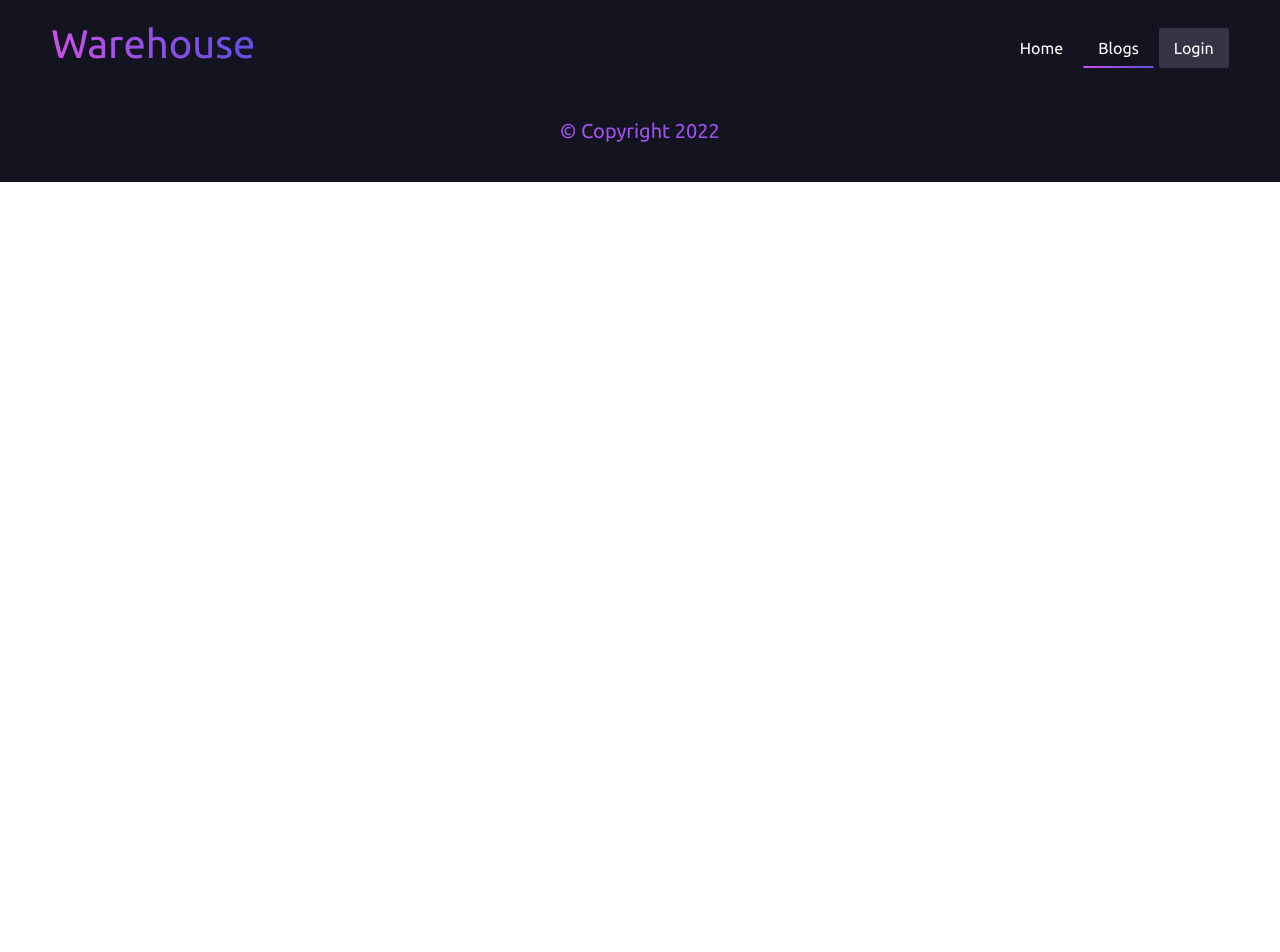
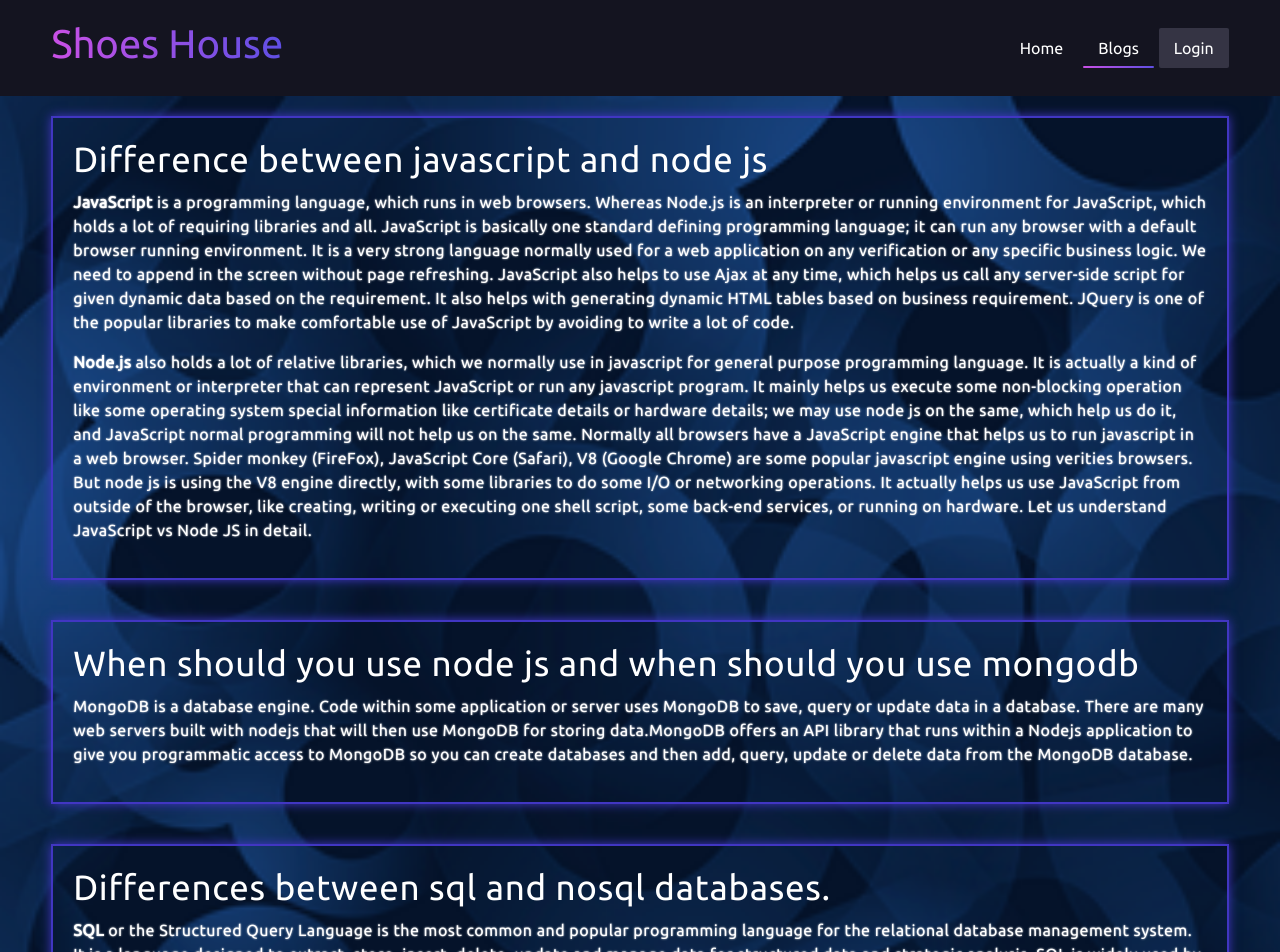
Before and after one commit to sabbir-devs/shoes-house-management-client-side, a React (Create React App) app: page /blogs in a window 1280 px wide. Shown: the top 952 px of the page. Before the commit the page ends 800 px from the top, so only its background shows below. Built offline with nearby package versions, Linux system fonts and the light colour scheme; no server answers.

Commit message:
inventory section added

```diff
--- a/public/index.html
+++ b/public/index.html
@@ -24,7 +24,7 @@
       work correctly both with client-side routing and a non-root public URL.
       Learn how to configure a non-root public URL by running `npm run build`.
     -->
-    <title>React App</title>
+    <title>Shoes House</title>
   </head>
   <body>
     <noscript>You need to enable JavaScript to run this app.</noscript>
--- a/src/App.js
+++ b/src/App.js
@@ -5,8 +5,8 @@ import Login from './pages/Home/Login/Login';
 import Signup from './pages/Home/Signup/Signup';
 import Header from './pages/Shared/Header/Header';
 import Footer from './pages/Shared/Footer/Footer';
-import Inventory from './pages/Home/Inventory/Inventory';
 import Blogs from './pages/Home/Blogs/Blogs';
+import ManageInventory from './pages/Home/ManageInventory/ManageInventory';
 import NotFound from './pages/Shared/NotFound/NotFound'
 import { Toaster } from 'react-hot-toast';
 import MyItems from './pages/Home/MyItems/MyItems';
@@ -23,14 +23,10 @@ function App() {
         <Route path='/' element={<Home></Home>}></Route>
         <Route path='/login' element={<Login></Login>}></Route>
         <Route path='/signup' element={<Signup></Signup>}></Route>
-        <Route path='/inventory' element={<Inventory></Inventory>}></Route>
+        <Route path='/manageitems' element={<PrivetRoute><ManageInventory></ManageInventory></PrivetRoute>}></Route>
         <Route path='/blogs' element={<Blogs></Blogs>}></Route>
-        <Route path='/myitems' element={
-          <PrivetRoute>
-            <MyItems></MyItems>
-          </PrivetRoute>
-        }></Route>
-        <Route path='/additems' element={<AddItem></AddItem>}></Route>
+        <Route path='/myitems' element={<PrivetRoute><MyItems></MyItems></PrivetRoute>}></Route>
+        <Route path='/additems' element={<PrivetRoute><AddItem></AddItem></PrivetRoute>}></Route>
         <Route path='/*' element={<NotFound></NotFound>}></Route>
       </Routes>
     <Footer></Footer>
--- a/src/pages/Home/Blogs/Blogs.css
+++ b/src/pages/Home/Blogs/Blogs.css
@@ -0,0 +1,32 @@
+.blogs{
+    color: #fff;
+    background: url('../../../images/blogs-banner.png');
+    background-size: cover;
+    background-position: center;
+    background-repeat: no-repeat;
+    display: flex;
+    flex-direction: column;
+    flex-wrap: wrap;
+    align-items: center;
+    justify-content: center;
+    padding: 0 4%;
+}
+.blog{
+    padding: 20px;
+    border: 2px solid #4136c2;
+    margin: 20px 0;
+    box-shadow: 0 0 10px 0 #4136c2;
+}
+.blog:hover{
+    box-shadow: 0 0 20px 2px #4136c2;
+}
+.blog h1{
+    font-size: 35px;
+    margin-bottom: 10px;
+    letter-spacing: .7px;
+}
+.blog p{
+    font-size: 16px;
+    letter-spacing: .5px;
+    text-shadow: 0 0 2px #fff;
+}
--- a/src/pages/Home/Blogs/Blogs.js
+++ b/src/pages/Home/Blogs/Blogs.js
@@ -4,7 +4,26 @@ import './Blogs.css';
 const Blogs = () => {
     return (
         <div className='blogs'>
-
+            <div className="blog">
+                <h1>Difference between javascript and node js</h1>
+                <p><strong>JavaScript</strong> is a programming language, which runs in web browsers. Whereas Node.js is an interpreter or running environment for JavaScript, which holds a lot of requiring libraries and all. JavaScript is basically one standard defining programming language; it can run any browser with a default browser running environment. It is a very strong language normally used for a web application on any verification or any specific business logic. We need to append in the screen without page refreshing. JavaScript also helps to use Ajax at any time, which helps us call any server-side script for given dynamic data based on the requirement. It also helps with generating dynamic HTML tables based on business requirement. JQuery is one of the popular libraries to make comfortable use of JavaScript by avoiding to write a lot of code.
+                </p>
+                <p>
+                <strong>Node.js</strong> also holds a lot of relative libraries, which we normally use in javascript for general purpose programming language. It is actually a kind of environment or interpreter that can represent JavaScript or run any javascript program. It mainly helps us execute some non-blocking operation like some operating system special information like certificate details or hardware details; we may use node js on the same, which help us do it, and JavaScript normal programming will not help us on the same. Normally all browsers have a JavaScript engine that helps us to run javascript in a web browser. Spider monkey (FireFox), JavaScript Core (Safari), V8 (Google Chrome) are some popular javascript engine using verities browsers. But node js is using the V8 engine directly, with some libraries to do some I/O or networking operations. It actually helps us use JavaScript from outside of the browser, like creating, writing or executing one shell script, some back-end services, or running on hardware. Let us understand  JavaScript vs Node JS in detail.</p>
+            </div>
+            <div className="blog">
+                <h1>When should you use node js and when should you use mongodb</h1>
+                <p>MongoDB is a database engine. Code within some application or server uses MongoDB to save, query or update data in a database. There are many web servers built with nodejs that will then use MongoDB for storing data.MongoDB offers an API library that runs within a Nodejs application to give you programmatic access to MongoDB so you can create databases and then add, query, update or delete data from the MongoDB database.</p>
+            </div>
+            <div className="blog">
+                <h1>Differences between sql and nosql databases.</h1>
+                <p><strong>SQL</strong> or the Structured Query Language is the most common and popular programming language for the relational database management system. It is a language designed to extract, store, insert, delete, update and manage data for structured data and strategic analysis. SQL is widely used by top tech companies like Facebook, Whatsapp, etc for data processing solutions. It is used for different types of RDBMS including Oracle, MySQL, SQLServer, etc.</p>
+                <p><strong>NoSQL</strong> database provides a mechanism for storage and retrieval of data that is modelled other than tabular form. It was introduced by Carl Stroz in the year 1998 called a Non-relational database. Now, it stands for Not only SQL. It is not limited to storing data in tables, instead, enables the big data to be stored in the structured, unstructured, semi-structured or polymorphic form. It is not limited to storing data in tables, instead, enables the big data to be stored in the structured, unstructured, semi-structured or polymorphic form. Companies like Twitter and Google, with a tremendous amount of data set like the user data of the social platforms, prefer to use NoSQL over any other RDBMS.</p>
+            </div>
+            <div className="blog">
+                <h1>What is the purpose of jwt and how does it work</h1>
+                <p>JWT, or JSON Web Token, is an open standard used to share security information between two parties — a client and a server. Each JWT contains encoded JSON objects, including a set of claims. JWTs are signed using a cryptographic algorithm to ensure that the claims cannot be altered after the token is issued.</p>
+            </div>
         </div>
     );
 };
--- a/src/pages/Home/Home/Home.js
+++ b/src/pages/Home/Home/Home.js
@@ -5,6 +5,7 @@ import slider2 from '../../../images/slider2.jpeg';
 import slider3 from '../../../images/slider3.jpeg';
 import { Carousel } from 'react-bootstrap';
 import 'bootstrap/dist/css/bootstrap.min.css';
+import Inventory from '../Inventory/Inventory';
 
 const Home = () => {
     return (
@@ -42,6 +43,7 @@ const Home = () => {
                     </Carousel>
                 </div>
             </div>
+            <Inventory></Inventory>
         </div>
     );
 };
--- a/src/pages/Home/Inventory/Inventory.css
+++ b/src/pages/Home/Inventory/Inventory.css
@@ -0,0 +1,28 @@
+.inventory{
+    display: flex;
+    flex-direction: column;
+    align-items: center;
+    justify-content: center;
+    padding: 0 4%;
+    background: #000;
+    color: #fff;
+}
+.items{
+    display: flex;
+    flex-wrap: wrap;
+    align-items: center;
+    justify-content: center;
+    margin-top: 20px;
+    grid-template-columns: repeat( auto-fill, 300px);
+    grid-gap: 20px;
+    border-radius: 3px;
+}
+.item{
+    background: #353444;
+    padding: 15px;
+    border: 2px solid #4136c2;
+}
+.item img{
+    width: 100%;
+    border-radius: 3px;
+}
--- a/src/pages/Home/Inventory/Inventory.js
+++ b/src/pages/Home/Inventory/Inventory.js
@@ -1,10 +1,31 @@
 import React from 'react';
-import './Inventory.css'
+import './Inventory.css';
+
+const shoes = [
+    {img:'https://encrypted-tbn0.gstatic.com/images?q=tbn:ANd9GcSe1aOK784vCCzvcN55BPSQYNaFEgDybKj2I8Yq-cHE2xuw0MIW0XOurQxDaSSHH__G2JM&usqp=CAU', name:'Nike Shoes', price:20, quantity: 5, suplier:'step hoker'},
+    {img:'https://encrypted-tbn0.gstatic.com/images?q=tbn:ANd9GcSe1aOK784vCCzvcN55BPSQYNaFEgDybKj2I8Yq-cHE2xuw0MIW0XOurQxDaSSHH__G2JM&usqp=CAU', name:'Nike Shoes', price:20, quantity: 25, suplier:'step hoker'},
+    {img:'https://encrypted-tbn0.gstatic.com/images?q=tbn:ANd9GcSe1aOK784vCCzvcN55BPSQYNaFEgDybKj2I8Yq-cHE2xuw0MIW0XOurQxDaSSHH__G2JM&usqp=CAU', name:'Nike Shoes', price:20, quantity: 45, suplier:'step hoker'},
+    {img:'https://encrypted-tbn0.gstatic.com/images?q=tbn:ANd9GcSe1aOK784vCCzvcN55BPSQYNaFEgDybKj2I8Yq-cHE2xuw0MIW0XOurQxDaSSHH__G2JM&usqp=CAU', name:'Nike Shoes', price:20, quantity: 35, suplier:'step hoker'},
+    {img:'https://encrypted-tbn0.gstatic.com/images?q=tbn:ANd9GcSe1aOK784vCCzvcN55BPSQYNaFEgDybKj2I8Yq-cHE2xuw0MIW0XOurQxDaSSHH__G2JM&usqp=CAU', name:'Nike Shoes', price:20, quantity: 25, suplier:'step hoker'},
+    {img:'https://encrypted-tbn0.gstatic.com/images?q=tbn:ANd9GcSe1aOK784vCCzvcN55BPSQYNaFEgDybKj2I8Yq-cHE2xuw0MIW0XOurQxDaSSHH__G2JM&usqp=CAU', name:'Nike Shoes', price:20, quantity: 35, suplier:'step hoker'}
+]
 
 const Inventory = () => {
     return (
         <div className='inventory'>
-
+            <h1>inventory</h1>
+            <div className="items">
+            {shoes.map(shoe => (
+                <div className='item'>
+                    <img src={shoe.img} alt="" />
+                    <h3>{shoe.name}</h3>
+                    <h4>{shoe.price}</h4>
+                    <p>Quantity: ${shoe.quantity}</p>
+                    <p>Suplier: {shoe.suplier}</p>
+                    <button>Update</button>
+                </div>
+            ))}
+            </div>
         </div>
     );
 };
--- a/src/pages/Home/PrivetRoute/PrivetRoute.js
+++ b/src/pages/Home/PrivetRoute/PrivetRoute.js
@@ -4,17 +4,16 @@ import { Navigate, useLocation } from 'react-router-dom';
 import { auth } from '../../../firebase.init';
 import Loading from '../Loading/Loading';
 
-const PrivetRoute = ({chlidred}) => {
+const PrivetRoute = ({children}) => {
     const [user, loading] = useAuthState(auth);
     const location = useLocation();
     if(loading){
         return <Loading></Loading>
     }
-    if(user){
-        return chlidred;
-    }else{
+    if(!user){
         return <Navigate to='/login' state={{from: location}} replace></Navigate>
     }
+    return children;
 };
 
 export default PrivetRoute;
--- a/src/pages/Shared/Header/Header.css
+++ b/src/pages/Shared/Header/Header.css
@@ -11,7 +11,7 @@ a{
 a:hover{
     color: #fff;
 }
-.header h1{
+.header .title{
     background: linear-gradient(to left, #5f4fe4, #c950e5);
     background-clip: text;
     color: transparent;
--- a/src/pages/Shared/Header/Header.js
+++ b/src/pages/Shared/Header/Header.js
@@ -20,7 +20,7 @@ const Header = () => {
   return (
     <div className="header">
       <div>
-        <Link to="/"><h1>Warehouse</h1></Link>
+        <Link to="/"><h1 className="title">Shoes House</h1></Link>
       </div>
       <div>
         <nav className={openNav ? " nav-close":"nav-open"}>
```
Also changed, not shown: src/images/blogs-banner.png (added), 1 other file (tests, documents, lock files or other folders).
